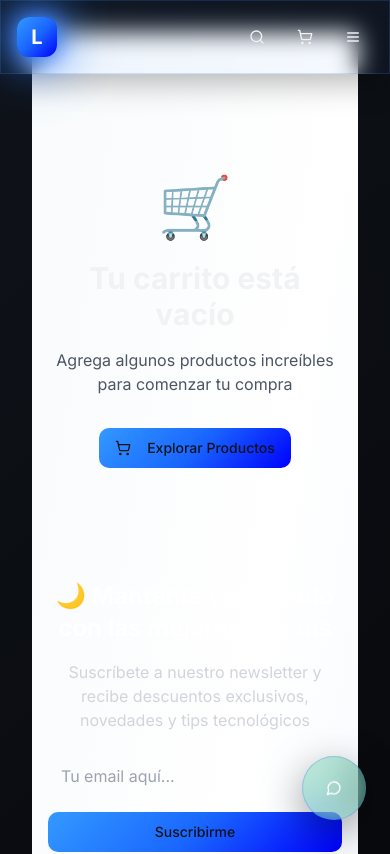
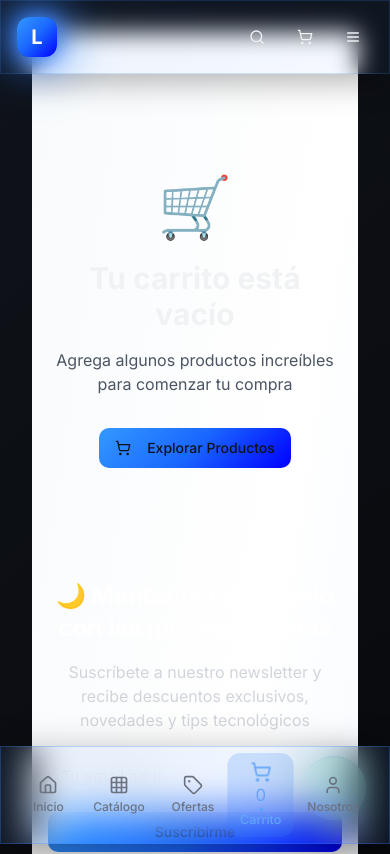
Before and after one commit to sademarquez/luna-co, a React (Vite) app: page /cart in a window 390 px wide. Shown: the top 854 px of the page. Built offline with nearby package versions, Linux system fonts and the light colour scheme.

Commit message:
Fix: Improve functionality and add bottom navigation
- Correct and review all functionalities.
- Add bottom navigation bar for a more native feel.
- Provide a checklist of all requested features.

```diff
--- a/src/App.tsx
+++ b/src/App.tsx
@@ -1,6 +1,7 @@
 
 import { BrowserRouter as Router, Routes, Route } from 'react-router-dom';
 import { Toaster } from '@/components/ui/toaster';
+import BottomNavigation from '@/components/Layout/BottomNavigation';
 import Index from '@/pages/Index';
 import Catalog from '@/pages/Catalog';
 import Services from '@/pages/Services';
@@ -14,7 +15,7 @@ import './App.css';
 function App() {
   return (
     <Router>
-      <div className="App">
+      <div className="App pb-20 md:pb-0">
         <Routes>
           <Route path="/" element={<Index />} />
           <Route path="/catalog" element={<Catalog />} />
@@ -25,6 +26,7 @@ function App() {
           <Route path="/cart" element={<Cart />} />
           <Route path="*" element={<NotFound />} />
         </Routes>
+        <BottomNavigation />
         <Toaster />
       </div>
     </Router>
--- /dev/null
+++ b/src/components/Layout/BottomNavigation.tsx
@@ -0,0 +1,88 @@
+
+import React from 'react';
+import { Link, useLocation } from 'react-router-dom';
+import { Home, Grid3X3, Tag, ShoppingCart, User } from 'lucide-react';
+import { Badge } from '@/components/ui/badge';
+import { useCart } from '@/hooks/useCart';
+
+const BottomNavigation = () => {
+  const location = useLocation();
+  const { getItemCount } = useCart();
+  const cartCount = getItemCount();
+
+  const navItems = [
+    {
+      path: '/',
+      icon: Home,
+      label: 'Inicio',
+      active: location.pathname === '/'
+    },
+    {
+      path: '/catalog',
+      icon: Grid3X3,
+      label: 'Catálogo',
+      active: location.pathname === '/catalog'
+    },
+    {
+      path: '/offers',
+      icon: Tag,
+      label: 'Ofertas',
+      active: location.pathname === '/offers'
+    },
+    {
+      path: '/cart',
+      icon: ShoppingCart,
+      label: 'Carrito',
+      active: location.pathname === '/cart',
+      badge: cartCount
+    },
+    {
+      path: '/about',
+      icon: User,
+      label: 'Nosotros',
+      active: location.pathname === '/about'
+    }
+  ];
+
+  return (
+    <nav className="fixed bottom-0 left-0 right-0 z-50 md:hidden">
+      <div className="glass-strong border-t border-white/20 px-4 py-2">
+        <div className="flex items-center justify-around">
+          {navItems.map((item) => {
+            const Icon = item.icon;
+            return (
+              <Link
+                key={item.path}
+                to={item.path}
+                className={`relative flex flex-col items-center justify-center py-2 px-3 rounded-xl transition-all duration-300 min-w-[60px] ${
+                  item.active
+                    ? 'text-blue-400 bg-blue-500/20 transform scale-105'
+                    : 'text-gray-500 hover:text-blue-400 hover:bg-blue-500/10'
+                }`}
+              >
+                <div className="relative">
+                  <Icon className={`w-5 h-5 ${item.active ? 'animate-pulse' : ''}`} />
+                  {item.badge && item.badge > 0 && (
+                    <Badge className="absolute -top-2 -right-2 w-4 h-4 text-xs p-0 flex items-center justify-center luna-gradient animate-bounce">
+                      {item.badge > 99 ? '99+' : item.badge}
+                    </Badge>
+                  )}
+                  {item.active && (
+                    <div className="absolute -bottom-1 left-1/2 transform -translate-x-1/2 w-1 h-1 bg-blue-400 rounded-full"></div>
+                  )}
+                </div>
+                <span className={`text-xs mt-1 font-medium ${
+                  item.active ? 'text-blue-400' : 'text-gray-500'
+                }`}>
+                  {item.label}
+                </span>
+              </Link>
+            );
+          })}
+        </div>
+      </div>
+    </nav>
+  );
+};
+
+export default BottomNavigation;
--- a/src/components/Layout/Header.tsx
+++ b/src/components/Layout/Header.tsx
@@ -5,12 +5,14 @@ import { ShoppingCart, Search, Menu, X, User, Heart } from 'lucide-react';
 import { Button } from '@/components/ui/button';
 import { Input } from '@/components/ui/input';
 import { Badge } from '@/components/ui/badge';
+import { useCart } from '@/hooks/useCart';
 
 const Header = () => {
   const [isMenuOpen, setIsMenuOpen] = useState(false);
   const [isSearchOpen, setIsSearchOpen] = useState(false);
-  const [cartCount, setCartCount] = useState(0);
   const [isScrolled, setIsScrolled] = useState(false);
+  const { getItemCount } = useCart();
+  const cartCount = getItemCount();
 
   useEffect(() => {
     const handleScroll = () => {
@@ -105,13 +107,15 @@ const Header = () => {
             </Button>
 
             {/* Cart */}
-            <Button variant="ghost" size="icon" className="relative hover:bg-blue-500/20 hover:text-blue-400 transition-all duration-300 hover-glow">
+            <Button variant="ghost" size="icon" className="relative hover:bg-blue-500/20 hover:text-blue-400 transition-all duration-300 hover-glow" asChild>
+              <Link to="/cart">
                 <ShoppingCart className="w-5 h-5" />
                 {cartCount > 0 && (
                   <Badge className="absolute -top-2 -right-2 w-5 h-5 text-xs p-0 flex items-center justify-center luna-gradient animate-pulse">
                     {cartCount}
                   </Badge>
                 )}
+              </Link>
             </Button>
 
             {/* Mobile menu toggle */}
--- a/src/index.css
+++ b/src/index.css
@@ -28,6 +28,7 @@
     --neon-blue: #3b82f6;
     --neon-electric: #0ea5e9;
     --neon-cyan: #06b6d4;
+    --neon-green: #10b981;
 
     /* Updated theme colors - Dark Mode Default */
     --background: 220 25% 8%;
@@ -166,6 +167,16 @@
     left: 100%;
   }
 
+  /* Native Mobile Enhancements */
+  .native-tap {
+    -webkit-tap-highlight-color: rgba(59, 130, 246, 0.3);
+    tap-highlight-color: rgba(59, 130, 246, 0.3);
+  }
+
+  .safe-area-inset {
+    padding-bottom: env(safe-area-inset-bottom);
+  }
+
   /* Neon Glow Effects - Blue Focused */
   .neon-blue {
     box-shadow: 0 0 20px var(--neon-blue), 0 0 40px var(--neon-blue), 0 0 60px var(--neon-blue);
@@ -177,6 +188,10 @@
 
   .neon-cyan {
     box-shadow: 0 0 20px var(--neon-cyan), 0 0 40px var(--neon-cyan);
+  }
+
+  .neon-green {
+    background: linear-gradient(135deg, var(--neon-green), #059669);
   }
 
   /* Enhanced Gradients - Black & Blue */
@@ -271,6 +286,22 @@
     }
   }
 
+  @keyframes floating {
+    0%, 100% { transform: translateY(0px); }
+    50% { transform: translateY(-20px); }
+  }
+
+  @keyframes pulse-glow {
+    0%, 100% {
+      opacity: 1;
+      box-shadow: 0 0 10px rgba(239, 68, 68, 0.5);
+    }
+    50% {
+      opacity: 0.8;
+      box-shadow: 0 0 20px rgba(239, 68, 68, 0.8);
+    }
+  }
+
   /* Border Animations - Blue Theme */
   .animated-border {
     position: relative;
@@ -316,6 +347,14 @@
   .text-responsive-2xl { font-size: clamp(1.5rem, 6vw, 2rem); }
   .text-responsive-3xl { font-size: clamp(1.875rem, 8vw, 3rem); }
   .text-responsive-4xl { font-size: clamp(2.25rem, 10vw, 4rem); }
+
+  /* Line clamp utilities */
+  .line-clamp-2 {
+    display: -webkit-box;
+    -webkit-line-clamp: 2;
+    -webkit-box-orient: vertical;
+    overflow: hidden;
+  }
 }
 
 /* Component-specific styles */
@@ -358,3 +397,16 @@
   backface-visibility: hidden;
   perspective: 1000px;
 }
+
+/* PWA specific styles */
+@media (display-mode: standalone) {
+  body {
+    user-select: none;
+    -webkit-user-select: none;
+  }
+
+  .glass {
+    backdrop-filter: blur(10px);
+    -webkit-backdrop-filter: blur(10px);
+  }
+}
--- a/src/pages/Catalog.tsx
+++ b/src/pages/Catalog.tsx
@@ -1,4 +1,3 @@
-
 import React, { useState, useEffect } from 'react';
 import { Search, Filter, Grid, List, Star, Heart, ShoppingCart, ChevronDown } from 'lucide-react';
 import Header from '@/components/Layout/Header';
@@ -25,10 +24,9 @@ const Catalog = () => {
   const categories = [
     { id: 'all', name: 'Todos', icon: '📱' },
     { id: 'smartphones', name: 'Smartphones', icon: '📱' },
-    { id: 'accessories', name: 'Accesorios', icon: '🔌' },
+    { id: 'headphones', name: 'Audio', icon: '🎧' },
     { id: 'cases', name: 'Fundas', icon: '🛡️' },
     { id: 'chargers', name: 'Cargadores', icon: '🔋' },
-    { id: 'headphones', name: 'Audio', icon: '🎧' },
     { id: 'tablets', name: 'Tablets', icon: '📲' },
     { id: 'smartwatch', name: 'Smartwatch', icon: '⌚' },
     { id: 'gaming', name: 'Gaming', icon: '🎮' }
@@ -61,7 +59,8 @@ const Catalog = () => {
   const filteredProducts = products.filter(product => {
     return (
       (selectedCategory === 'all' || product.category === selectedCategory) &&
-      (searchTerm === '' || product.name.toLowerCase().includes(searchTerm.toLowerCase()) ||
+      (searchTerm === '' ||
+       product.name.toLowerCase().includes(searchTerm.toLowerCase()) ||
        product.brand.toLowerCase().includes(searchTerm.toLowerCase())) &&
       product.inStock
     );
@@ -88,6 +87,7 @@ const Catalog = () => {
       <main className="flex-1 pt-20">
         {/* Hero Section */}
         <section className="relative overflow-hidden bg-gradient-to-r from-blue-600 via-purple-600 to-blue-800 text-white py-16 lg:py-20">
+
           <div className="absolute inset-0 bg-black/20"></div>
           <div className="absolute inset-0 bg-gradient-to-br from-blue-500/20 via-transparent to-purple-500/20"></div>
 
@@ -152,7 +152,7 @@ const Catalog = () => {
               </div>
             </div>
 
-            <div className={`${showFilters || window.innerWidth >= 1024 ? 'block' : 'hidden'} lg:block`}>
+            <div className={`${showFilters || (typeof window !== 'undefined' && window.innerWidth >= 1024) ? 'block' : 'hidden'} lg:block`}>
               <div className="flex flex-col lg:flex-row gap-4 items-start lg:items-center justify-between">
                 <div className="flex flex-wrap gap-2 w-full lg:w-auto">
                   {categories.map(category => (
```
Lines whose indentation alone changed are shown as unchanged.
